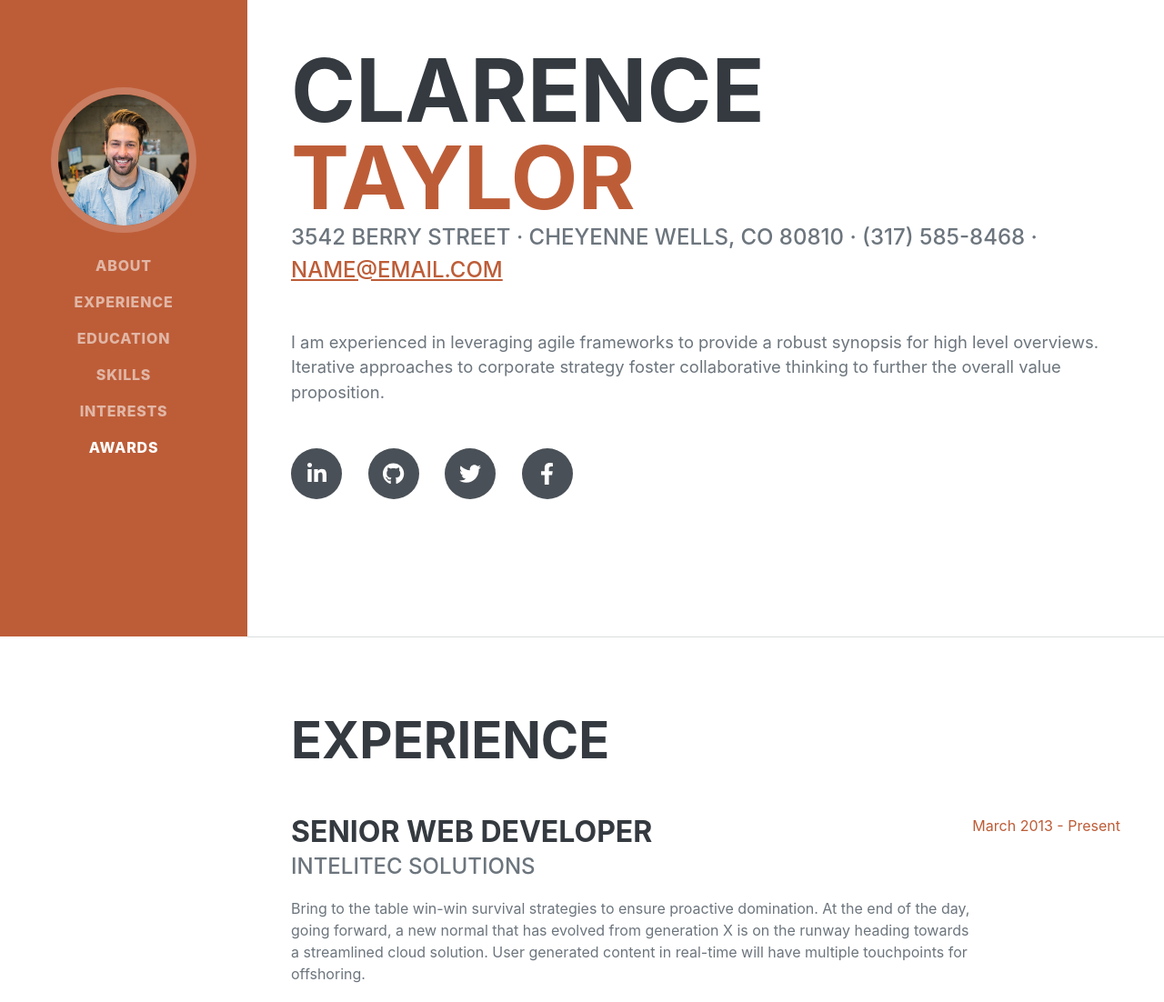
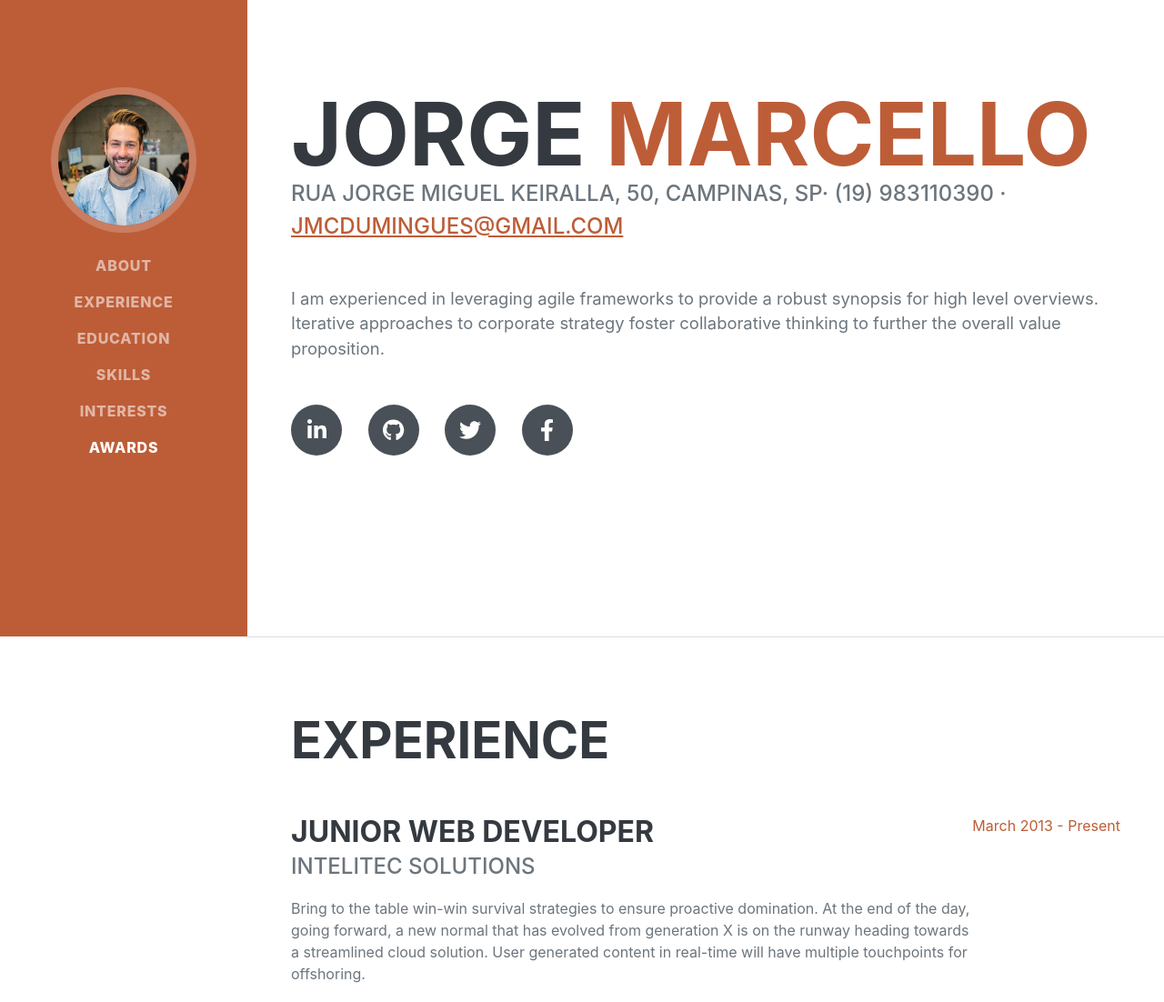
Before and after one commit to Jorgello/TestePrimeiro, a plain HTML site: page index.html in a window 1280 px wide. Shown: the part 100-1202 px from the top of the page at 91% size. Drawn offline with nearby package versions, Linux system fonts and the light colour scheme; a web font is replaced by a local one.

Commit message:
mudar nome

```diff
--- a/index.html
+++ b/index.html
@@ -19,7 +19,7 @@
         <!-- Navigation-->
         <nav class="navbar navbar-expand-lg navbar-dark bg-primary fixed-top" id="sideNav">
             <a class="navbar-brand js-scroll-trigger" href="#page-top">
-                <span class="d-block d-lg-none">Clarence Taylor</span>
+                <span class="d-block d-lg-none">Jorge Marcello</span>
                 <span class="d-none d-lg-block"><img class="img-fluid img-profile rounded-circle mx-auto mb-2" src="assets/img/profile.jpg" alt="..." /></span>
             </a>
             <button class="navbar-toggler" type="button" data-bs-toggle="collapse" data-bs-target="#navbarResponsive" aria-controls="navbarResponsive" aria-expanded="false" aria-label="Toggle navigation"><span class="navbar-toggler-icon"></span></button>
@@ -40,12 +40,12 @@
             <section class="resume-section" id="about">
                 <div class="resume-section-content">
                     <h1 class="mb-0">
-                        Clarence
-                        <span class="text-primary">Taylor</span>
+                        Jorge
+                        <span class="text-primary">Marcello</span>
                     </h1>
                     <div class="subheading mb-5">
-                        3542 Berry Street · Cheyenne Wells, CO 80810 · (317) 585-8468 ·
-                        <a href="mailto:name@email.com">name@email.com</a>
+                        Rua Jorge Miguel Keiralla, 50, Campinas, SP· (19) 983110390 ·
+                        <a href="mailto:name@email.com">jmcdumingues@gmail.com</a>
                     </div>
                     <p class="lead mb-5">I am experienced in leveraging agile frameworks to provide a robust synopsis for high level overviews. Iterative approaches to corporate strategy foster collaborative thinking to further the overall value proposition.</p>
                     <div class="social-icons">
@@ -63,7 +63,7 @@
                     <h2 class="mb-5">Experience</h2>
                     <div class="d-flex flex-column flex-md-row justify-content-between mb-5">
                         <div class="flex-grow-1">
-                            <h3 class="mb-0">Senior Web Developer</h3>
+                            <h3 class="mb-0">Junior Web Developer</h3>
                             <div class="subheading mb-3">Intelitec Solutions</div>
                             <p>Bring to the table win-win survival strategies to ensure proactive domination. At the end of the day, going forward, a new normal that has evolved from generation X is on the runway heading towards a streamlined cloud solution. User generated content in real-time will have multiple touchpoints for offshoring.</p>
                         </div>
```
